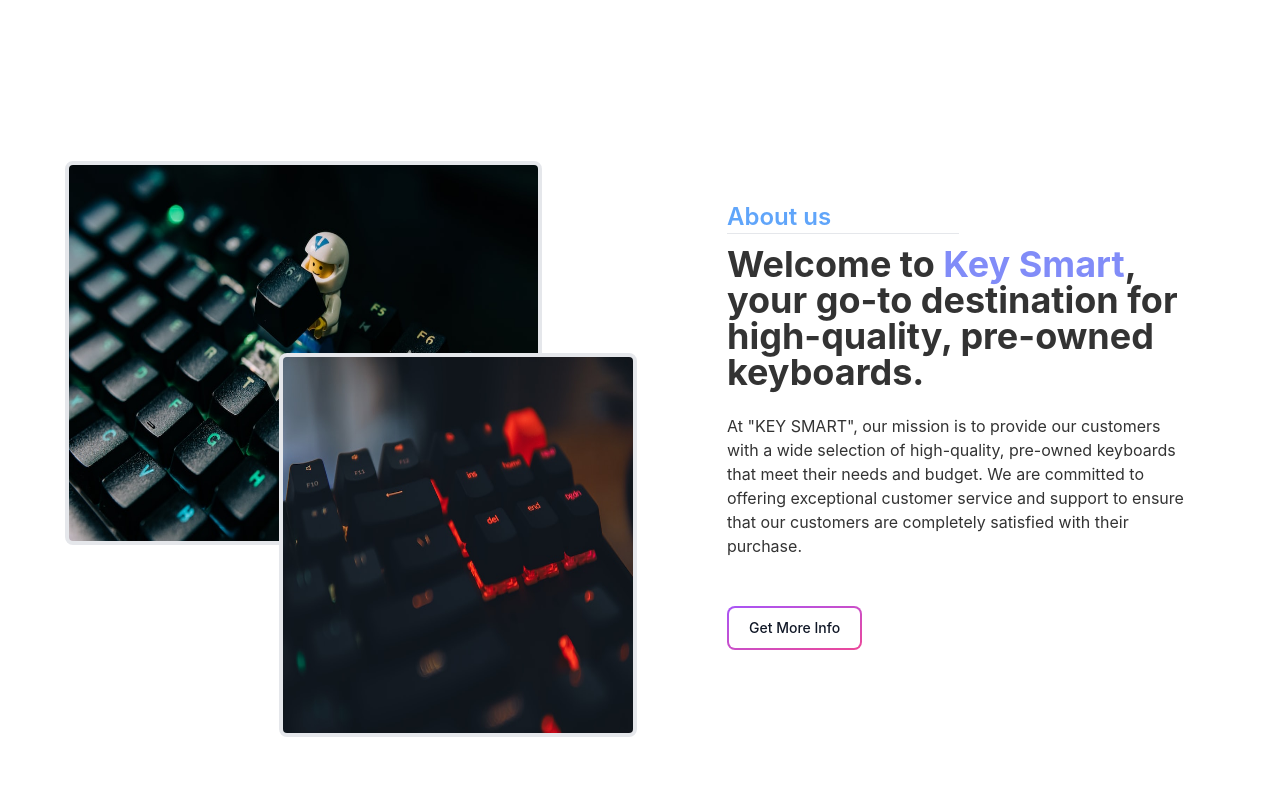
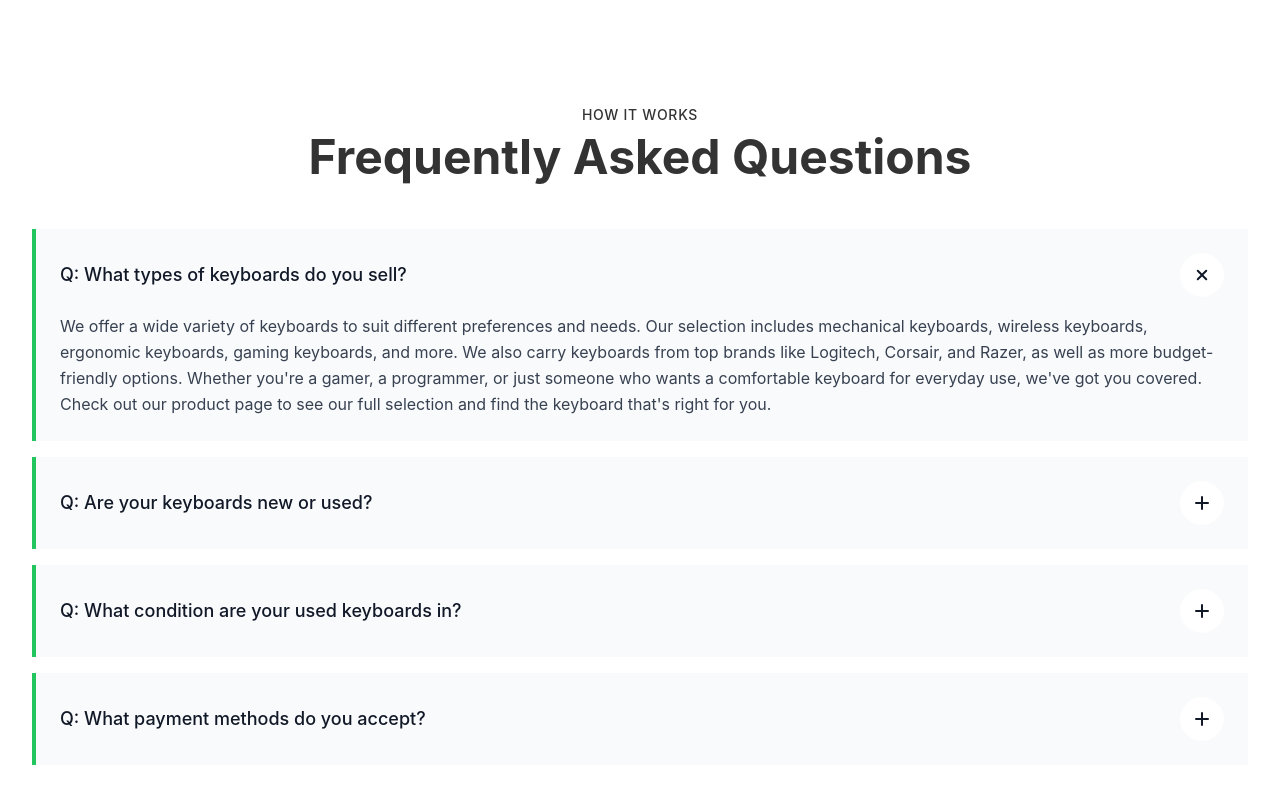
Before and after one commit to Anas-Mahmud/smart-key-client, a React (Create React App) app: page / in a window 1280 px wide. Shown: the part 2220-3020 px from the top of the page. Built offline with nearby package versions, Linux system fonts and the light colour scheme; no server answers.

Commit message:
FAQ section added

```diff
--- /dev/null
+++ b/src/Pages/Home/FAQ.js
@@ -0,0 +1,159 @@
+import React from "react";
+
+const FAQ = () => {
+  return (
+    <div>
+      <section className=" dark:text-gray-900">
+        <div className="container flex flex-col justify-center p-4 mx-auto md:p-8">
+          <p className="p-2 text-sm font-medium tracking-wider text-center uppercase">
+            How it works
+          </p>
+          <h2 className="mb-12 text-4xl font-bold leading-none text-center sm:text-5xl">
+            Frequently Asked Questions
+          </h2>
+          <div class="space-y-4">
+            {/* Qn : 1 */}
+            <details
+              class="group border-s-4 border-green-500 bg-gray-50 p-6 [&_summary::-webkit-details-marker]:hidden"
+              open
+            >
+              <summary class="flex cursor-pointer items-center justify-between gap-1.5">
+                <h2 class="text-lg font-medium text-gray-900">
+                  Q: What types of keyboards do you sell?
+                </h2>
+
+                <span class="shrink-0 rounded-full bg-white p-1.5 text-gray-900 sm:p-3">
+                  <svg
+                    xmlns="http://www.w3.org/2000/svg"
+                    class="h-5 w-5 shrink-0 transition duration-300 group-open:-rotate-45"
+                    viewBox="0 0 20 20"
+                    fill="currentColor"
+                  >
+                    <path
+                      fill-rule="evenodd"
+                      d="M10 3a1 1 0 011 1v5h5a1 1 0 110 2h-5v5a1 1 0 11-2 0v-5H4a1 1 0 110-2h5V4a1 1 0 011-1z"
+                      clip-rule="evenodd"
+                    />
+                  </svg>
+                </span>
+              </summary>
+
+              <p class="mt-4 leading-relaxed text-gray-700">
+                We offer a wide variety of keyboards to suit different
+                preferences and needs. Our selection includes mechanical
+                keyboards, wireless keyboards, ergonomic keyboards, gaming
+                keyboards, and more. We also carry keyboards from top brands
+                like Logitech, Corsair, and Razer, as well as more
+                budget-friendly options. Whether you're a gamer, a programmer,
+                or just someone who wants a comfortable keyboard for everyday
+                use, we've got you covered. Check out our product page to see
+                our full selection and find the keyboard that's right for you.
+              </p>
+            </details>
+
+            {/* Qn : 2 */}
+            <details class="group border-s-4 border-green-500 bg-gray-50 p-6 [&_summary::-webkit-details-marker]:hidden">
+              <summary class="flex cursor-pointer items-center justify-between gap-1.5">
+                <h2 class="text-lg font-medium text-gray-900">
+                  Q: Are your keyboards new or used?
+                </h2>
+
+                <span class="shrink-0 rounded-full bg-white p-1.5 text-gray-900 sm:p-3">
+                  <svg
+                    xmlns="http://www.w3.org/2000/svg"
+                    class="h-5 w-5 shrink-0 transition duration-300 group-open:-rotate-45"
+                    viewBox="0 0 20 20"
+                    fill="currentColor"
+                  >
+                    <path
+                      fill-rule="evenodd"
+                      d="M10 3a1 1 0 011 1v5h5a1 1 0 110 2h-5v5a1 1 0 11-2 0v-5H4a1 1 0 110-2h5V4a1 1 0 011-1z"
+                      clip-rule="evenodd"
+                    />
+                  </svg>
+                </span>
+              </summary>
+
+              <p class="mt-4 leading-relaxed text-gray-700">
+                We sell both new and used keyboards, depending on the
+                availability of stock. Each product listing will specify whether
+                the keyboard is new or used. New keyboards come in their
+                original packaging and have never been used. Used keyboards have
+                been previously owned and may show some signs of wear and tear,
+                but we carefully inspect and test each keyboard before listing
+                it for sale to ensure it is in good working condition.
+              </p>
+            </details>
+
+            {/* Qn : 3 */}
+            <details class="group border-s-4 border-green-500 bg-gray-50 p-6 [&_summary::-webkit-details-marker]:hidden">
+              <summary class="flex cursor-pointer items-center justify-between gap-1.5">
+                <h2 class="text-lg font-medium text-gray-900">
+                  Q: What condition are your used keyboards in?
+                </h2>
+
+                <span class="shrink-0 rounded-full bg-white p-1.5 text-gray-900 sm:p-3">
+                  <svg
+                    xmlns="http://www.w3.org/2000/svg"
+                    class="h-5 w-5 shrink-0 transition duration-300 group-open:-rotate-45"
+                    viewBox="0 0 20 20"
+                    fill="currentColor"
+                  >
+                    <path
+                      fill-rule="evenodd"
+                      d="M10 3a1 1 0 011 1v5h5a1 1 0 110 2h-5v5a1 1 0 11-2 0v-5H4a1 1 0 110-2h5V4a1 1 0 011-1z"
+                      clip-rule="evenodd"
+                    />
+                  </svg>
+                </span>
+              </summary>
+
+              <p class="mt-4 leading-relaxed text-gray-700">
+                We understand that purchasing a used keyboard can be a bit
+                daunting, which is why we take great care to ensure that all our
+                used keyboards are in good working condition. We thoroughly
+                clean and disinfect each keyboard and test it for functionality
+                before listing it for sale. We also provide detailed information
+                about any cosmetic or functional issues in the product listing,
+                so you know exactly what to expect.
+              </p>
+            </details>
+
+            {/* Qn : 4 */}
+            <details class="group border-s-4 border-green-500 bg-gray-50 p-6 [&_summary::-webkit-details-marker]:hidden">
+              <summary class="flex cursor-pointer items-center justify-between gap-1.5">
+                <h2 class="text-lg font-medium text-gray-900">
+                  Q: What payment methods do you accept?
+                </h2>
+
+                <span class="shrink-0 rounded-full bg-white p-1.5 text-gray-900 sm:p-3">
+                  <svg
+                    xmlns="http://www.w3.org/2000/svg"
+                    class="h-5 w-5 shrink-0 transition duration-300 group-open:-rotate-45"
+                    viewBox="0 0 20 20"
+                    fill="currentColor"
+                  >
+                    <path
+                      fill-rule="evenodd"
+                      d="M10 3a1 1 0 011 1v5h5a1 1 0 110 2h-5v5a1 1 0 11-2 0v-5H4a1 1 0 110-2h5V4a1 1 0 011-1z"
+                      clip-rule="evenodd"
+                    />
+                  </svg>
+                </span>
+              </summary>
+
+              <p class="mt-4 leading-relaxed text-gray-700">
+                We accept all major credit cards, PayPal, and bank transfers.
+                You can choose your preferred payment method at checkout. All
+                payments are processed securely through our payment gateway to
+                ensure your personal and financial information is protected.
+              </p>
+            </details>
+          </div>
+        </div>
+      </section>
+    </div>
+  );
+};
+
+export default FAQ;
--- a/src/Pages/Home/Home/Home.js
+++ b/src/Pages/Home/Home/Home.js
@@ -3,6 +3,7 @@ import ProductCategories from "../../Products/ProductCategories/ProductCategorie
 import About from "../About";
 import Banner from "../Banner/Banner";
 import Contact from "../Contact";
+import FAQ from "../FAQ";
 import Reviews from "../Reviews/Reviews";
 
 const Home = () => {
@@ -20,6 +21,7 @@ const Home = () => {
       <Banner></Banner>
       <ProductCategories categories={categories}></ProductCategories>
       <Reviews></Reviews>
+      <FAQ></FAQ>
       <About></About>
       <Contact></Contact>
     </div>
```
